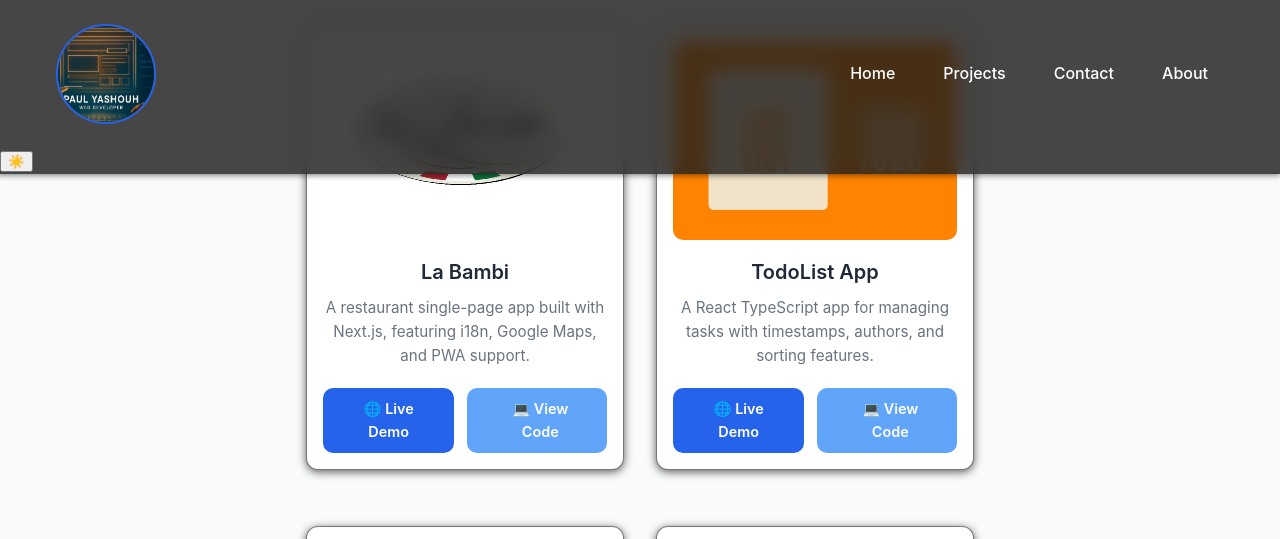
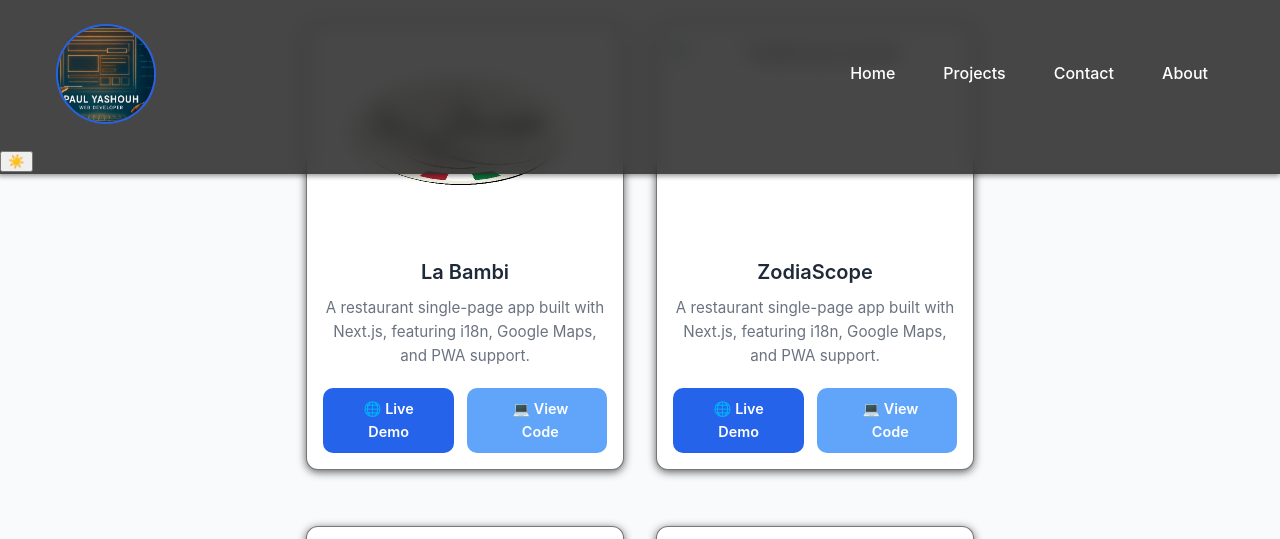
Before and after one commit to payamaya/payamaya.github.io, a Jekyll site: the page built from projects.md, in a window 1280 px wide and 900 px high, scrolled down 985 px, cut to the strip 0-539 px from the top of the window. Built offline with Jekyll 4.4.1, drawn with Linux system fonts in a browser that asks for light colours.

Commit message:
Update projects.yml
adding new project

```diff
--- a/_data/projects.yml
+++ b/_data/projects.yml
@@ -18,6 +18,13 @@
   github: 'https://github.com/payamaya/qrmenu'
   image: '/assets/images/LaBambilogo.png'
   tags: ['Next.js', 'Tailwind CSS']
+
+- name: 'ZodiaScope'
+  description: 'A restaurant single-page app built with Next.js, featuring i18n, Google Maps, and PWA support.'
+  url: 'https://labambi.se'
+  github: 'https://www.zodiascope.xyz/'
+  image: 'https://raw.githubusercontent.com/payamaya/Horoscope/refs/heads/main/frontend/public/favicon.ico?token=GHSAT0AAAAAADRPMLKYMWXQ47YKZ4Q2W6O42LGLOTQ'
+  tags: ['React','NodeJs', 'Express', 'MongoDb', 'Tailwind CSS']
 
 - name: 'TodoList App'
   description: 'A React TypeScript app for managing tasks with timestamps, authors, and sorting features.'
```
